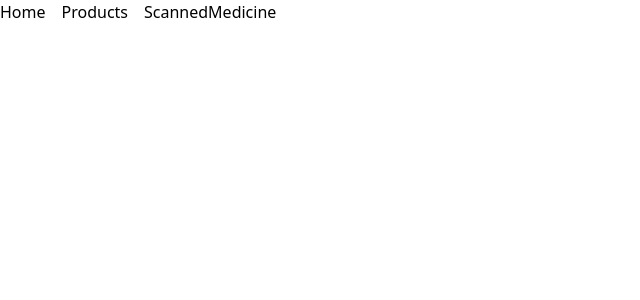
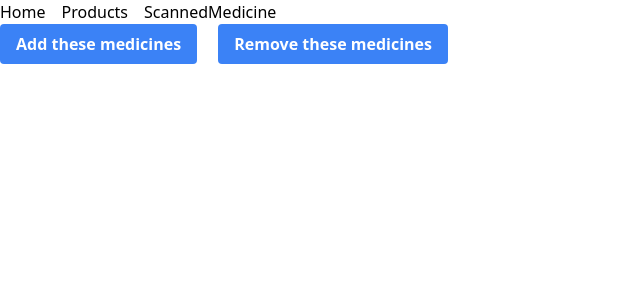
Before and after one commit to Medi-Track/MediTrack, a React (Create React App) app in the folder client/: page /scanned-medicine in a window 1280 px wide. Shown: the top 300 px of the page, without its empty margins (0-640 px from the left). Built offline with nearby package versions, Linux system fonts and the light colour scheme.

Commit message:
quantity changing redux created

```diff
--- a/client/src/pages/ScannedMedicine.tsx
+++ b/client/src/pages/ScannedMedicine.tsx
@@ -22,6 +22,19 @@
 						<Item item={medicine} />
 					</div>
 				))}
+
+			<div className="flex  justify-between max-w-md  items-center">
+				<span>
+					<button className="bg-blue-500 hover:bg-blue-700 text-white font-bold py-2 px-4 rounded">
+						Add these medicines
+					</button>
+				</span>
+				<span>
+					<button className="bg-blue-500 hover:bg-blue-700 text-white font-bold py-2 px-4 rounded">
+						Remove these medicines
+					</button>
+				</span>
+			</div>
 		</div>
 	);
 };
--- a/client/src/redux/slice/scannedProductSlice.ts
+++ b/client/src/redux/slice/scannedProductSlice.ts
@@ -48,7 +48,7 @@
 			);
 			let newBasket = [...state.medicine];
 			console.log("index", index);
-			console.log("newBasket", action.payload._id);
+			console.log("newBasket", action.payload);
 			if (index >= 0) {
 				newBasket[index].stock++;
 			} else {
```
